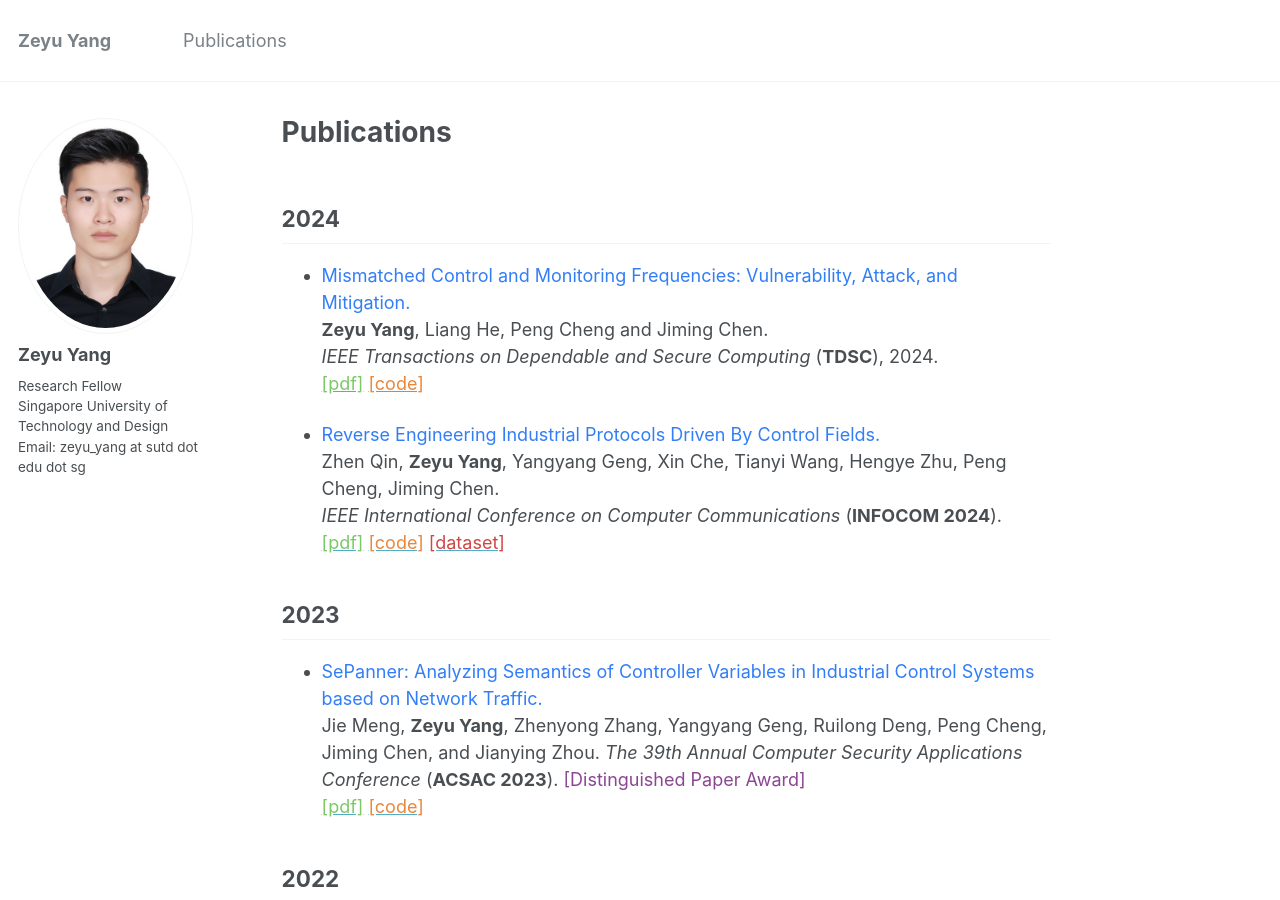
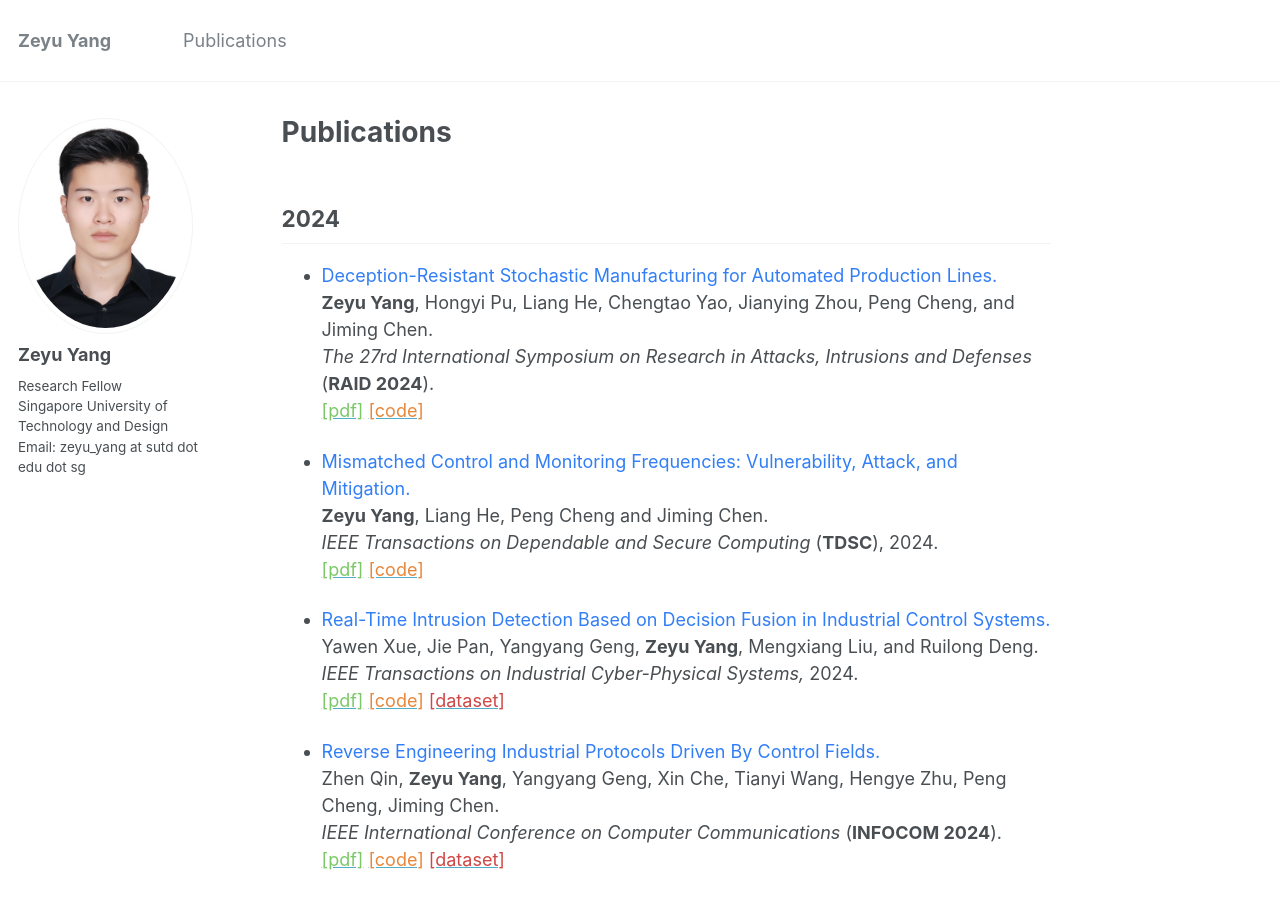
Before and after one commit to zeyuid/zeyuid.github.io, a Jekyll site: the page built from _pages/publications.md, in a window 1280 px wide and 900 px high. Built offline with Jekyll 4.4.1, drawn with Linux system fonts in a browser that asks for light colours.

Commit message:
add file

```diff
--- a/_pages/publications.md
+++ b/_pages/publications.md
@@ -6,6 +6,15 @@ author_profile: true
 ---
 
 ## 2024
+
+* <font color="#327ef6">Deception-Resistant Stochastic Manufacturing for Automated Production Lines.</font>
+<!-- <br> -->
+**Zeyu Yang**, Hongyi Pu, Liang He, Chengtao Yao, Jianying Zhou, Peng Cheng, and Jiming Chen.
+<br>
+<i>The 27rd International Symposium on Research in Attacks, Intrusions and Defenses</i> (**RAID 2024**).
+<br>
+[<font color="#7cc868">[pdf]</font>]()
+[<font color="#e8873a">[code]</font>]()
 
 
 * <font color="#327ef6">Mismatched Control and Monitoring Frequencies: Vulnerability, Attack, and Mitigation.</font>
@@ -16,6 +25,23 @@ author_profile: true
 <br>
 [<font color="#7cc868">[pdf]</font>](https://ieeexplore.ieee.org/document/10495752)
 [<font color="#e8873a">[code]</font>](https://github.com/zeyuid/PLCSage)
+
+
+* <font color="#327ef6">Real-Time Intrusion Detection Based on Decision Fusion in Industrial Control Systems.</font>
+<!-- <br> -->
+Yawen Xue, Jie Pan, Yangyang Geng, **Zeyu Yang**, Mengxiang Liu, and Ruilong Deng.
+<br>
+<i>IEEE Transactions on Industrial Cyber-Physical Systems,
+</i> 2024.
+<br>
+[<font color="#7cc868">[pdf]</font>](https://ieeexplore.ieee.org/document/10540291)
+[<font color="#e8873a">[code]</font>](https://github.com/Margaux2022/Cybersecurity-dataset-of-EDS)
+[<font color="#cf4745">[dataset]</font>](https://github.com/Margaux2022/Cybersecurity-dataset-of-EDS)
+
+
+
+
+
 
 * <font color="#327ef6">Reverse Engineering Industrial Protocols Driven By Control Fields.</font>
 <!-- <br> -->
```
